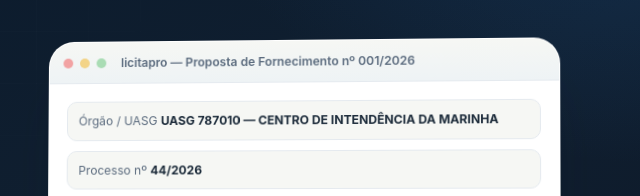
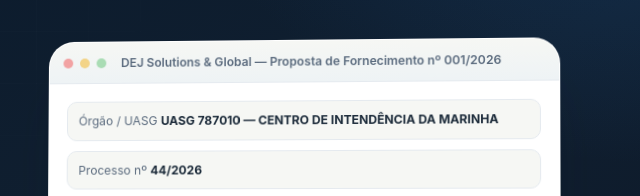
Before and after one commit to marcossilva023l20/licitapro, a website: page apresentacao.html in a window 1280 px wide. Shown: the part 246-442 px from the top of the page, 640-1280 px from the left. Drawn offline with Linux system fonts and the light colour scheme.

Commit message:
Exemplos da apresentação com a logo e a paleta atuais; título da janela sem o nome antigo
Co-authored-by: arena-agent <297053741+arena-agent@users.noreply.github.com>

```diff
--- a/apresentacao.html
+++ b/apresentacao.html
@@ -60,7 +60,7 @@
 
       <div class="capa-figura">
         <div class="janela">
-          <div class="janela-barra"><span></span><span></span><span></span> <em>licitapro — Proposta de Fornecimento nº 001/2026</em></div>
+          <div class="janela-barra"><span></span><span></span><span></span> <em>DEJ Solutions &amp; Global — Proposta de Fornecimento nº 001/2026</em></div>
           <div class="janela-corpo">
             <div class="falso-campo">Órgão / UASG <b>UASG 787010 — CENTRO DE INTENDÊNCIA DA MARINHA</b></div>
             <div class="falso-campo">Processo nº <b>44/2026</b></div>
```
Also changed, not shown: site/imagens/proposta-1.jpg, site/imagens/proposta-2.jpg, site/imagens/proposta-3-itens.jpg.
